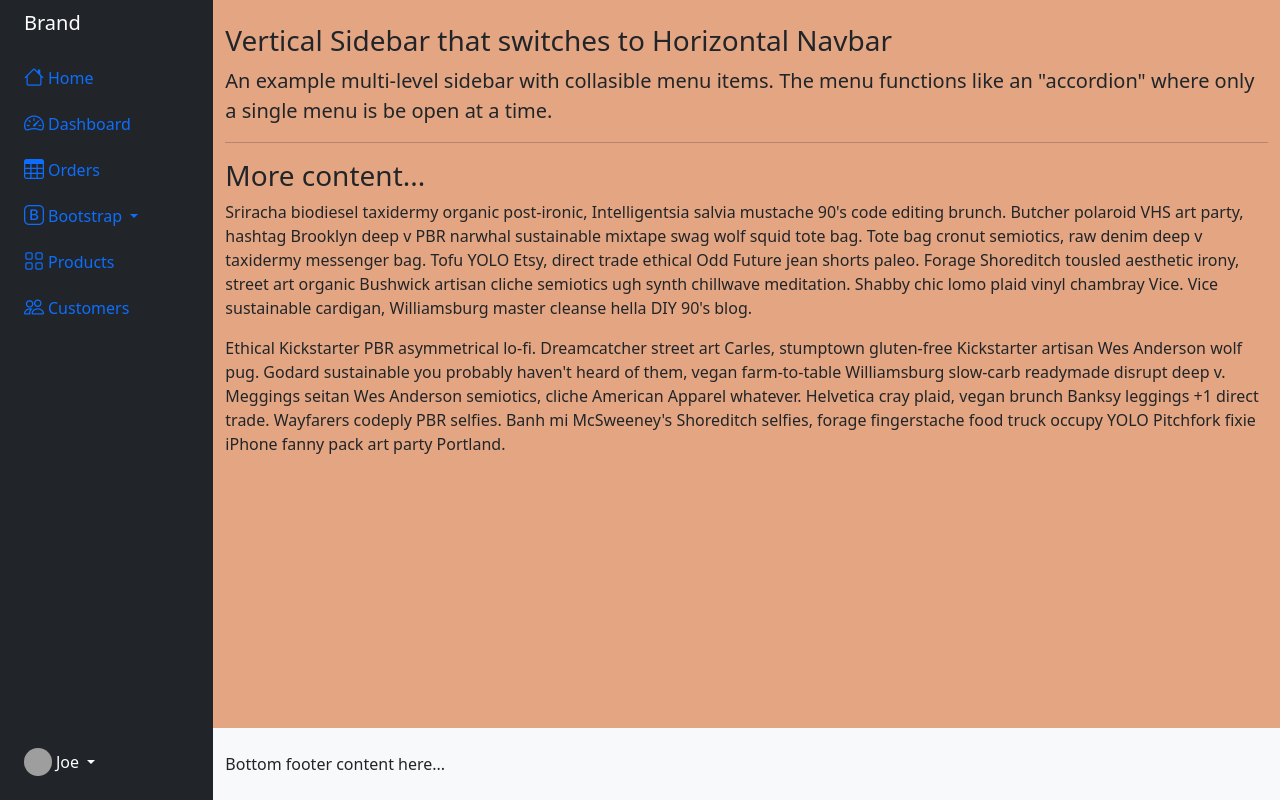
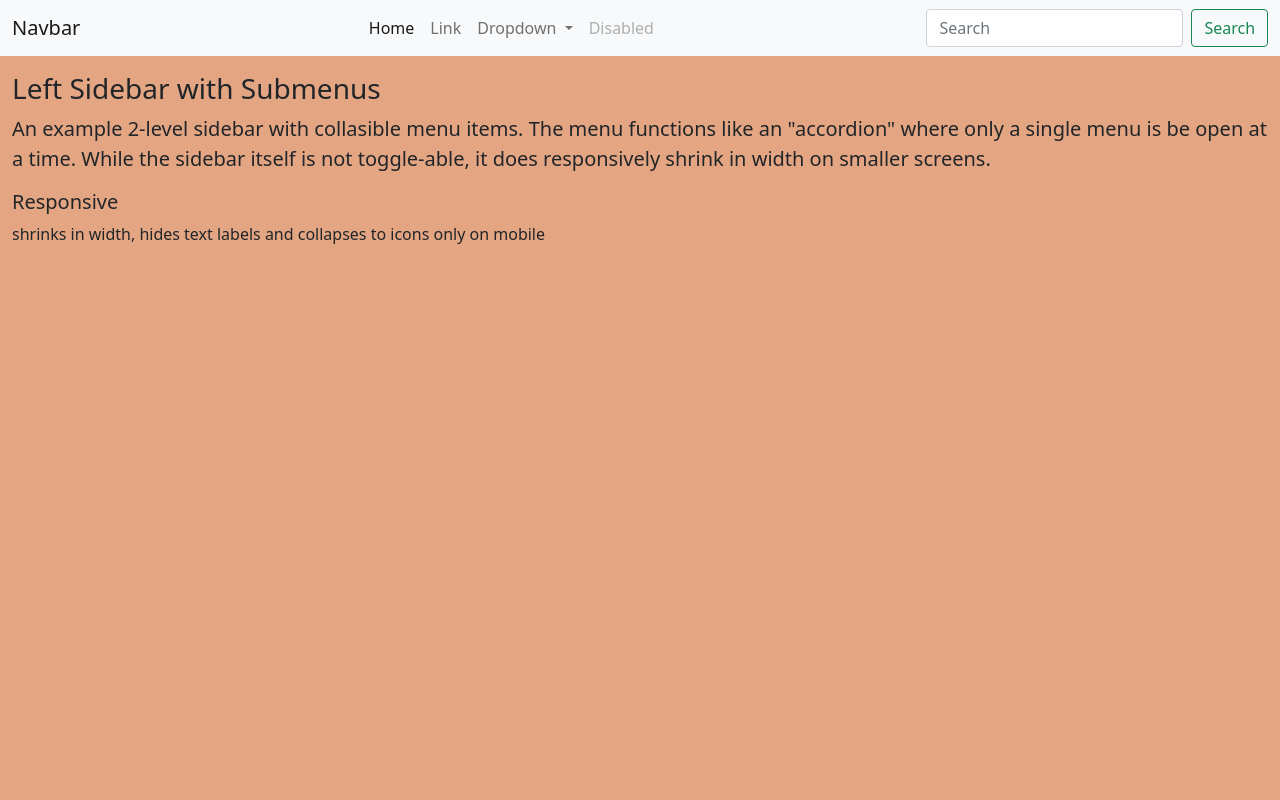
Before and after one commit to chickylaguindaille/FIND-v2, a Symfony app: template templates/accueil.html.twig in a window 1280 px wide. Run offline with Twig, Linux system fonts and the light colour scheme; the template is opened without the code that fills it, so the values that code supplies are empty; some libraries are stand-ins or nearby versions; grey boxes are pictures that could not be loaded.

Commit message:
navbar sidebar

```diff
--- a/templates/inc/all/navbar/navbar.html.twig
+++ b/templates/inc/all/navbar/navbar.html.twig
@@ -1,87 +1,54 @@
-<div class="container-fluid overflow-hidden">
-    <div class="row vh-100 overflow-auto">
-        <div class="col-12 col-sm-3 col-xl-2 px-sm-2 px-0 bg-dark d-flex sticky-top">
-            <div class="d-flex flex-sm-column flex-row flex-grow-1 align-items-center align-items-sm-start px-3 pt-2 text-white">
-                <a href="/" class="d-flex align-items-center pb-sm-3 mb-md-0 me-md-auto text-white text-decoration-none">
-                    <span class="fs-5">B<span class="d-none d-sm-inline">rand</span></span>
+<nav class="navbar navbar-expand-lg navbar-light bg-light ">
+  <div class="container-fluid">
+    <a class="navbar-brand collapse navbar-collapse" href="#">Navbar</a>
+
+    <button class="navbar-toggler" type="button" data-bs-toggle="collapse" data-bs-target="#navbarSupportedContent" aria-controls="navbarSupportedContent" aria-expanded="true" aria-label="Toggle navigation">
+      <span class="navbar-toggler-icon"></span>
+    </button>
+    <a class="navbar-toggler" href="/"  aria-expanded="true">
+      <span class="bi bi-emoji-smile"></span>
     </a>
-                <ul class="nav nav-pills flex-sm-column flex-row flex-nowrap flex-shrink-1 flex-sm-grow-0 flex-grow-1 mb-sm-auto mb-0 justify-content-center align-items-center align-items-sm-start" id="menu">
+
+    <button class="navbar-toggler" type="button" data-bs-toggle="collapse" data-bs-target=".searchSupportedContent" aria-controls="searchSupportedContent" aria-label="Toggle navigation">
+      <span class="bi bi-search"></span>
+    </button>
+    <form class="collapse searchSupportedContent">
+      <input class="form-control me-2" type="search" placeholder="Search" aria-label="Search">
+      <button class="btn btn-outline-success" type="submit">Search</button>
+    </form>
+
+
+
+
+
+
+    <div class="collapse navbar-collapse">
+      <ul class="navbar-nav me-auto mb-2 mb-lg-0">
         <li class="nav-item">
-                        <a href="#" class="nav-link px-sm-0 px-2">
-                            <i class="fs-5 bi-house"></i><span class="ms-1 d-none d-sm-inline">Home</span>
+          <a class="nav-link active" aria-current="page" href="#">Home</a>
+        </li>
+        <li class="nav-item">
+          <a class="nav-link" href="#">Link</a>
+        </li>
+        <li class="nav-item dropdown">
+          <a class="nav-link dropdown-toggle" href="#" id="navbarDropdown" role="button" data-bs-toggle="dropdown" aria-expanded="false">
+            Dropdown
           </a>
-                    </li>
-                    <li>
-                        <a href="#submenu1" data-bs-toggle="collapse" class="nav-link px-sm-0 px-2">
-                            <i class="fs-5 bi-speedometer2"></i><span class="ms-1 d-none d-sm-inline">Dashboard</span> </a>
-                    </li>
-                    <li>
-                        <a href="#" class="nav-link px-sm-0 px-2">
-                            <i class="fs-5 bi-table"></i><span class="ms-1 d-none d-sm-inline">Orders</span></a>
-                    </li>
-                    <li class="dropdown">
-                        <a href="#" class="nav-link dropdown-toggle px-sm-0 px-2" id="dropdown" data-bs-toggle="dropdown" aria-expanded="false">
-                            <i class="fs-5 bi-bootstrap"></i><span class="ms-1 d-none d-sm-inline">Bootstrap</span>
-                        </a>
-                        <ul class="dropdown-menu dropdown-menu-dark text-small shadow" aria-labelledby="dropdown">
-                            <li><a class="dropdown-item" href="#">New project...</a></li>
-                            <li><a class="dropdown-item" href="#">Settings</a></li>
-                            <li><a class="dropdown-item" href="#">Profile</a></li>
-                            <li>
-                                <hr class="dropdown-divider">
-                            </li>
-                            <li><a class="dropdown-item" href="#">Sign out</a></li>
+          <ul class="dropdown-menu" aria-labelledby="navbarDropdown">
+            <li><a class="dropdown-item" href="#">Action</a></li>
+            <li><a class="dropdown-item" href="#">Another action</a></li>
+            <li><hr class="dropdown-divider"></li>
+            <li><a class="dropdown-item" href="#">Something else here</a></li>
           </ul>
         </li>
-                    <li>
-                        <a href="#" class="nav-link px-sm-0 px-2">
-                            <i class="fs-5 bi-grid"></i><span class="ms-1 d-none d-sm-inline">Products</span></a>
-                    </li>
-                    <li>
-                        <a href="#" class="nav-link px-sm-0 px-2">
-                            <i class="fs-5 bi-people"></i><span class="ms-1 d-none d-sm-inline">Customers</span> </a>
+        <li class="nav-item">
+          <a class="nav-link disabled" href="#" tabindex="-1" aria-disabled="true">Disabled</a>
         </li>
       </ul>
-                <div class="dropdown py-sm-4 mt-sm-auto ms-auto ms-sm-0 flex-shrink-1">
-                    <a href="#" class="d-flex align-items-center text-white text-decoration-none dropdown-toggle" id="dropdownUser1" data-bs-toggle="dropdown" aria-expanded="false">
-                        <img src="https://github.com/mdo.png" alt="hugenerd" width="28" height="28" class="rounded-circle">
-                        <span class="d-none d-sm-inline mx-1">Joe</span>
-                    </a>
-                    <ul class="dropdown-menu dropdown-menu-dark text-small shadow" aria-labelledby="dropdownUser1">
-                        <li><a class="dropdown-item" href="#">New project...</a></li>
-                        <li><a class="dropdown-item" href="#">Settings</a></li>
-                        <li><a class="dropdown-item" href="#">Profile</a></li>
-                        <li>
-                            <hr class="dropdown-divider">
-                        </li>
-                        <li><a class="dropdown-item" href="#">Sign out</a></li>
-                    </ul>
+      <form class="d-flex">
+        <input class="form-control me-2" type="search" placeholder="Search" aria-label="Search">
+        <button class="btn btn-outline-success" type="submit">Search</button>
+      </form>
     </div>
   </div>
-        </div>
-        <div class="col d-flex flex-column h-100">
-            <main class="row">
-                <div class="col pt-4">
-                    <h3>Vertical Sidebar that switches to Horizontal Navbar</h3>
-                    <p class="lead">An example multi-level sidebar with collasible menu items. The menu functions like an "accordion" where only a single menu is be open at a time.</p>
-                    <hr />
-                    <h3>More content...</h3>
-                    <p>Sriracha biodiesel taxidermy organic post-ironic, Intelligentsia salvia mustache 90's code editing brunch. Butcher polaroid VHS art party, hashtag Brooklyn deep v PBR narwhal sustainable mixtape swag wolf squid tote bag. Tote bag cronut semiotics, raw denim deep v taxidermy messenger bag. Tofu YOLO Etsy, direct trade ethical Odd Future jean shorts paleo. Forage Shoreditch tousled aesthetic irony, street art organic Bushwick artisan cliche semiotics ugh synth chillwave meditation. Shabby chic lomo plaid vinyl chambray Vice. Vice sustainable cardigan, Williamsburg master cleanse hella DIY 90's blog.</p>
-                    <p>Ethical Kickstarter PBR asymmetrical lo-fi. Dreamcatcher street art Carles, stumptown gluten-free Kickstarter artisan Wes Anderson wolf pug. Godard sustainable you probably haven't heard of them, vegan farm-to-table Williamsburg slow-carb readymade disrupt deep v. Meggings seitan Wes Anderson semiotics, cliche American Apparel whatever. Helvetica cray plaid, vegan brunch Banksy leggings +1 direct trade. Wayfarers codeply PBR selfies. Banh mi McSweeney's Shoreditch selfies, forage fingerstache food truck occupy YOLO Pitchfork fixie iPhone fanny pack art party Portland.</p>
-                </div>
-            </main>
-            <footer class="row bg-light py-4 mt-auto">
-                <div class="col"> Bottom footer content here... </div>
-            </footer>
-        </div>
-    </div>
-</div>
-
-
-<style>
-@media (min-width: 576px) {
-    .h-sm-100 {
-        height: 100%;
-    }
-}
-</style>
+</nav>
--- /dev/null
+++ b/templates/inc/all/sidebar/sidebar.html.twig
@@ -0,0 +1,69 @@
+<div class="container-fluid">
+    <div class="row flex-nowrap">
+        <div class="d-lg-none collapse-lg collapse-horizontal col-auto col-md-3 col-xl-2 px-sm-2 px-0 bg-dark" id="navbarSupportedContent">
+            <div class="d-flex flex-column align-items-center align-items-sm-start px-3 pt-2 text-white min-vh-100">
+                {# <a href="/" class="d-flex align-items-center pb-3 mb-md-0 me-md-auto text-white text-decoration-none">
+                    <span class="fs-5 d-none d-sm-inline">Menu</span>
+                </a> #}
+                <ul class="nav nav-pills flex-column mb-sm-auto mb-0 align-items-center align-items-sm-start" id="menu">
+                    <li class="nav-item">
+                        <a href="#" class="nav-link align-middle px-0">
+                            <i class="fs-4 bi-house"></i> <span class="ms-1 d-none d-sm-inline">Home</span>
+                        </a>
+                    </li>
+                    <li>
+                        <a href="#submenu1" data-bs-toggle="collapse" class="nav-link px-0 align-middle">
+                            <i class=" fs-4 bi-speedometer2"></i> <span class="ms-1 d-none d-sm-inline">Dashboard</span> </a>
+                        <ul class="collapse show nav flex-column ms-1" id="submenu1" data-bs-parent="#menu">
+                            <li class="w-100">
+                                <a href="#" class="nav-link px-0"> <span class="d-none d-sm-inline">Item</span> 1 </a>
+                            </li>
+                            <li>
+                                <a href="#" class="nav-link px-0"> <span class="d-none d-sm-inline">Item</span> 2 </a>
+                            </li>
+                        </ul>
+                    </li>
+
+                    <li>
+                        <a href="#submenu2" data-bs-toggle="collapse" class="nav-link px-0 align-middle ">
+                            <i class="fs-4 bi-bootstrap"></i> <span class="ms-1 d-none d-sm-inline">Bootstrap</span></a>
+                        <ul class="collapse nav flex-column ms-1" id="submenu2" data-bs-parent="#menu">
+                            <li class="w-100">
+                                <a href="#" class="nav-link px-0"> <span class="d-none d-sm-inline">Item</span> 1</a>
+                            </li>
+                            <li>
+                                <a href="#" class="nav-link px-0"> <span class="d-none d-sm-inline">Item</span> 2</a>
+                            </li>
+                        </ul>
+                    </li>
+
+                </ul>
+                <hr>
+                <div class="dropdown pb-4">
+                    <a href="#" class="d-flex align-items-center text-white text-decoration-none dropdown-toggle" id="dropdownUser1" data-bs-toggle="dropdown" aria-expanded="false">
+                        <img src="https://github.com/mdo.png" alt="hugenerd" width="30" height="30" class="rounded-circle">
+                        <span class="d-none d-sm-inline mx-1">loser</span>
+                    </a>
+                    <ul class="dropdown-menu dropdown-menu-dark text-small shadow" aria-labelledby="dropdownUser1">
+                        <li><a class="dropdown-item" href="#">New project...</a></li>
+                        <li><a class="dropdown-item" href="#">Settings</a></li>
+                        <li><a class="dropdown-item" href="#">Profile</a></li>
+                        <li>
+                            <hr class="dropdown-divider">
+                        </li>
+                        <li><a class="dropdown-item" href="#">Sign out</a></li>
+                    </ul>
+                </div>
+            </div>
+        </div>
+        <div class="col py-3">
+            <h3>Left Sidebar with Submenus</h3>
+            <p class="lead">
+                An example 2-level sidebar with collasible menu items. The menu functions like an "accordion" where only a single
+                menu is be open at a time. While the sidebar itself is not toggle-able, it does responsively shrink in width on smaller screens.</p>
+            <ul class="list-unstyled">
+                <li><h5>Responsive</h5> shrinks in width, hides text labels and collapses to icons only on mobile</li>
+            </ul>
+        </div>
+    </div>
+</div>
--- a/templates/layout.html.twig
+++ b/templates/layout.html.twig
@@ -14,11 +14,11 @@
     {% endblock %}
 
     {% block sidebar %}
-        {# {% include 'inc/sidebar.html.twig' %} #}
+        {% include 'inc/all/sidebar/sidebar.html.twig' %}
     {% endblock %}
 
     {% block content %}
-        {# {% include 'inc/sidebar.html.twig' %} #}
+        {# {% include 'inc/sidebar/sidebar.html.twig' %} #}
     {% endblock %}
 
     {% block footer %}
```
Also changed, not shown: templates/inc/all/navbar/navbar.html.save.twig (added, +87 -0 lines). Lines whose indentation alone changed are shown as unchanged.
